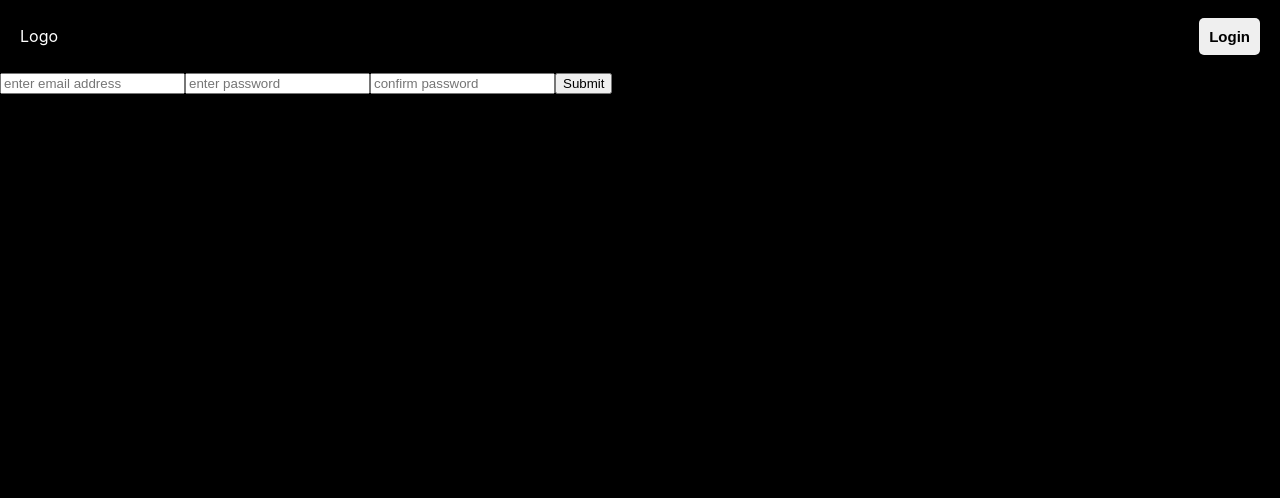
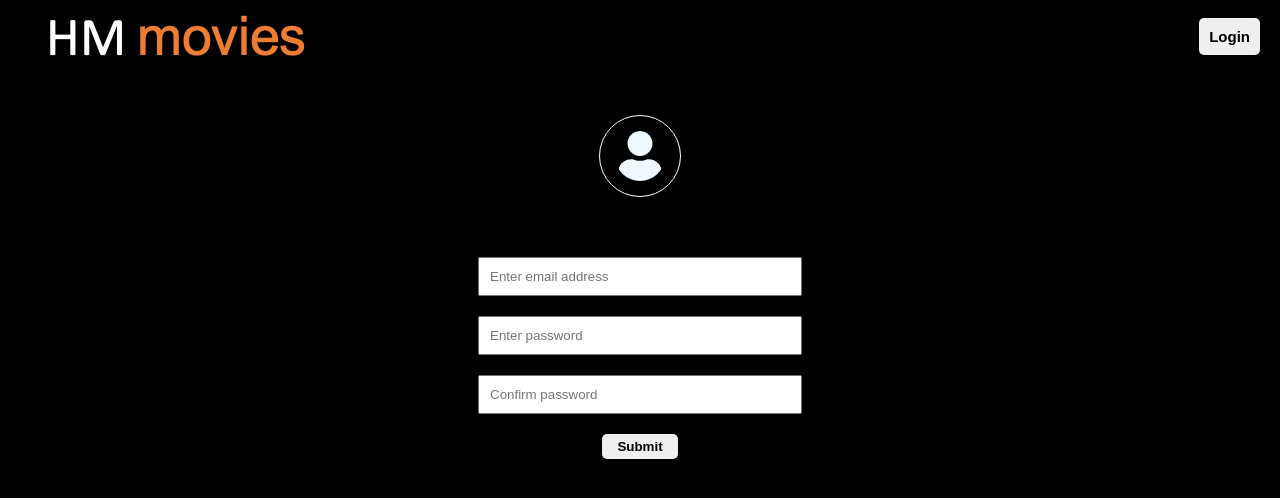
Before and after one commit to HarikaMadhavapeddy/HMMovies, a React (Create React App) app: page /signup in a window 1280 px wide. Shown: the top 498 px of the page. Built offline with nearby package versions, Linux system fonts and the light colour scheme; no server answers.

Commit message:
second commit

```diff
--- a/package.json
+++ b/package.json
@@ -10,6 +10,7 @@
     "movie-trailer": "^3.2.2",
     "react": "^18.3.1",
     "react-dom": "^18.3.1",
+    "react-icons": "^5.3.0",
     "react-router-dom": "^6.27.0",
     "react-scripts": "5.0.1",
     "react-toastify": "^10.0.6",
--- a/src/Components/NavBar.js
+++ b/src/Components/NavBar.js
@@ -3,6 +3,7 @@ import "./NavBar.css";
 import { useNavigate } from "react-router-dom";
 import { signOut } from "firebase/auth";
 import { auth } from "../Firebase/Firebase";
+import logo from '../assests/HMmovies.png'
 
 export default function NavBar({ user }) {
   const Navigate = useNavigate();
@@ -16,7 +17,7 @@ export default function NavBar({ user }) {
   }
   return (
     <div className="NavBar_conatiner">
-      <div style={{ color: "white" }}>Logo</div>
+      <div style={{ color: "white" }}><img src={logo}/></div>
       <div>
         {user ? (
           <button onClick={handleLogout}>Logout</button>
--- /dev/null
+++ b/src/Pages/Login.css
@@ -0,0 +1,39 @@
+.Login_container{
+    width: 100vw;
+    height: 50vh;
+    display: flex;
+    flex-direction: column;
+    justify-content: center;
+    align-items: center;
+}
+.Login_container input{
+    width: 300px;
+    padding: 10px 10px;
+    margin: 10px;
+}
+.Login_container_button{
+    display: flex;
+    flex-direction: row;
+    justify-content: center;
+    align-items: center;
+    margin: 10px 0;
+}
+.Login_container button{
+margin-left: 70px;
+padding: 5px 15px;
+font-weight: 700;
+border: none;
+border-radius: 5px;
+cursor: pointer;
+}
+.Login_container_icon{
+    color: aliceblue;
+    font-size: 50px;
+    margin-bottom: 50px;
+    border: solid 1px white;
+    padding: 15px 15px;
+    border-radius: 50%;
+}
+.Login_container_button_link{
+    color: white;
+}
--- a/src/Pages/Login.js
+++ b/src/Pages/Login.js
@@ -2,6 +2,8 @@ import { signInWithEmailAndPassword } from "firebase/auth";
 import React, { useState } from "react";
 import { Link, useNavigate } from "react-router-dom";
 import { auth } from "../Firebase/Firebase";
+import './Login.css';
+import { FaUser } from "react-icons/fa";
 
 export default function Login() {
   const [inputValues, setInputValues] = useState({
@@ -15,14 +17,15 @@ export default function Login() {
       .catch((error)=>console.log(error.message));
   }
   return (
-    <div>
+    <div className="Login_container">
+    <FaUser className="Login_container_icon"/>
       <input
         type="email"
         value={inputValues.email}
         onChange={(event) =>
           setInputValues({ ...inputValues, email: event.target.value })
         }
-        placeholder="enter email address"
+        placeholder="Enter email address"
       />
       <input
         type="password"
@@ -30,10 +33,13 @@ export default function Login() {
         onChange={(event) =>
           setInputValues({ ...inputValues, pwd: event.target.value })
         }
-        placeholder="enter password"
+        placeholder="Enter password"
       />
-      <Link to="/signup">New user?</Link>
+      <div className="Login_container_button">
+      <Link className="Login_container_button_link" to="/signup">New user?</Link>
       <button onClick={handleLogin}>Login</button>
+      </div>
+
     </div>
   );
 }
--- /dev/null
+++ b/src/Pages/SignUp.css
@@ -0,0 +1,33 @@
+.signup_container {
+  width: 100vw;
+  height: 50vh;
+  display: flex;
+  flex-direction: column;
+  justify-content: center;
+  align-items: center;
+}
+.signup_container input {
+  width: 300px;
+  padding: 10px 10px;
+  margin: 10px;
+}
+.signup_container button {
+  padding: 5px 15px;
+  font-weight: 700;
+  border: none;
+  border-radius: 5px;
+  cursor: pointer;
+  margin-top: 10px;
+}
+.signup_container_icon{
+    color: aliceblue;
+    font-size: 50px;
+    margin-bottom: 50px;
+    margin-top: 30px;
+    border: solid 1px white;
+    padding: 15px 15px;
+    border-radius: 50%;
+}
+p{
+    color: white;
+}
--- a/src/Pages/SignUp.js
+++ b/src/Pages/SignUp.js
@@ -6,6 +6,8 @@ import React, { useState } from "react";
 import { auth } from "../Firebase/Firebase";
 import { useNavigate } from "react-router-dom";
 import { toast } from "react-toastify";
+import "./SignUp.css";
+import { FaUser } from "react-icons/fa";
 //import { RecaptchaVerifier } from "firebase/auth";
 
 export default function SignUp() {
@@ -13,9 +15,10 @@ export default function SignUp() {
     email: "",
     pwd: "",
     cpwd: "",
-    phone: '',
+    phone: "",
+    error: false,
   });
-  const [confirmationResult, setConfirmationResult]=useState(null);
+  const [confirmationResult, setConfirmationResult] = useState(null);
   const Navigate = useNavigate();
   /*function setUpCaptcha() {
     window.recaptchaVerifier = new RecaptchaVerifier(
@@ -37,14 +40,19 @@ confirmationResult.confirm('1234567').then(()=>console.log('success')).catch(()=
 
   function handleSignup() {
     //basic validation, required values
-   createUserWithEmailAndPassword(auth, inputData.email, inputData.pwd)
-      .then(()=>{
-        Navigate('/dashboard');
-        toast.success('user created successfully');
-      })
-      .catch((error)=>toast.error(error.message));
+    if (inputData.pwd !== inputData.cpwd) {
+      setInputData({...inputData,error:true});
+    } else {
+      setInputData({...inputData,error:false});
+      createUserWithEmailAndPassword(auth, inputData.email, inputData.pwd)
+        .then(() => {
+          Navigate("/dashboard");
+          toast.success("user created successfully");
+        })
+        .catch((error) => toast.error(error.message));
+    }
 
-     /*setUpCaptcha();
+    /*setUpCaptcha();
     signInWithPhoneNumber(auth, '+1 4699435968', window.recaptchaVerifier)
       .then((response) => {
         console.log("sms is sent");
@@ -54,11 +62,12 @@ confirmationResult.confirm('1234567').then(()=>console.log('success')).catch(()=
   }
 
   return (
-    <div>
+    <div className="signup_container">
+      <FaUser className="signup_container_icon" />
       <input
         type="email"
         value={inputData.email}
-        placeholder="enter email address"
+        placeholder="Enter email address"
         onChange={(event) =>
           setInputData({ ...inputData, email: event.target.value })
         }
@@ -67,7 +76,7 @@ confirmationResult.confirm('1234567').then(()=>console.log('success')).catch(()=
       <input
         type="password"
         value={inputData.pwd}
-        placeholder="enter password"
+        placeholder="Enter password"
         onChange={(event) =>
           setInputData({ ...inputData, pwd: event.target.value })
         }
@@ -75,11 +84,12 @@ confirmationResult.confirm('1234567').then(()=>console.log('success')).catch(()=
       <input
         type="password"
         value={inputData.cpwd}
-        placeholder="confirm password"
+        placeholder="Confirm password"
         onChange={(event) =>
           setInputData({ ...inputData, cpwd: event.target.value })
         }
       />
+      {inputData.error && <p>Password and confirm password should be same</p>}
       {/*
       <input
         type="number"
--- a/src/Pages/WelcomePage.css
+++ b/src/Pages/WelcomePage.css
@@ -7,8 +7,23 @@
     text-align: center;
     margin-top: 40px;
 }
+.dashboard_container_movies_single{
+    position: relative;
+}
 .dashboard_container_movies_img{
-    width: 1000px;
+    width: 1100px;
+
+}
+.dashboard_container_movies_title{
+position: absolute;
+left:200px;
+bottom:0;
+width:1100px;
+color: aliceblue;
+font-size: 30px;
+font-weight: 600;
+background-color: black;
+opacity: 0.5;
 }
 .dashboard_container_movies_slider{
     width: 30px;
--- a/src/Pages/WelcomePage.js
+++ b/src/Pages/WelcomePage.js
@@ -60,6 +60,7 @@ export default function WelcomePage() {
                     className="dashboard_container_movies_img"
                     src={`${base_url}${data[dashboardLength]?.backdrop_path}`}
                   />
+                  <span className="dashboard_container_movies_title">{`${data[dashboardLength]?.title}`}</span>
                 </div>
               </Link>
               <div className="dashboard_container_movies_slider_container">
```
Also changed, not shown: src/assests/HMmovies.png (added), 1 other file (tests, documents, lock files or other folders).
